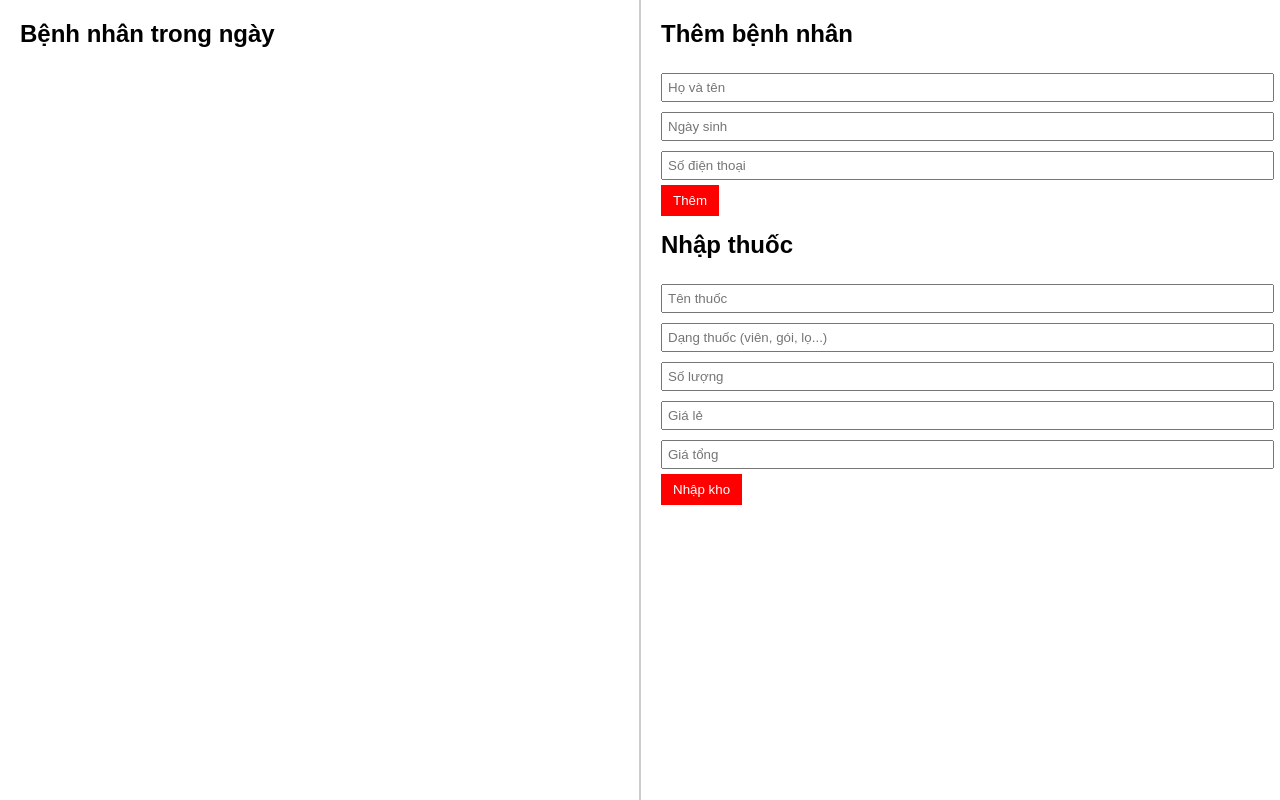
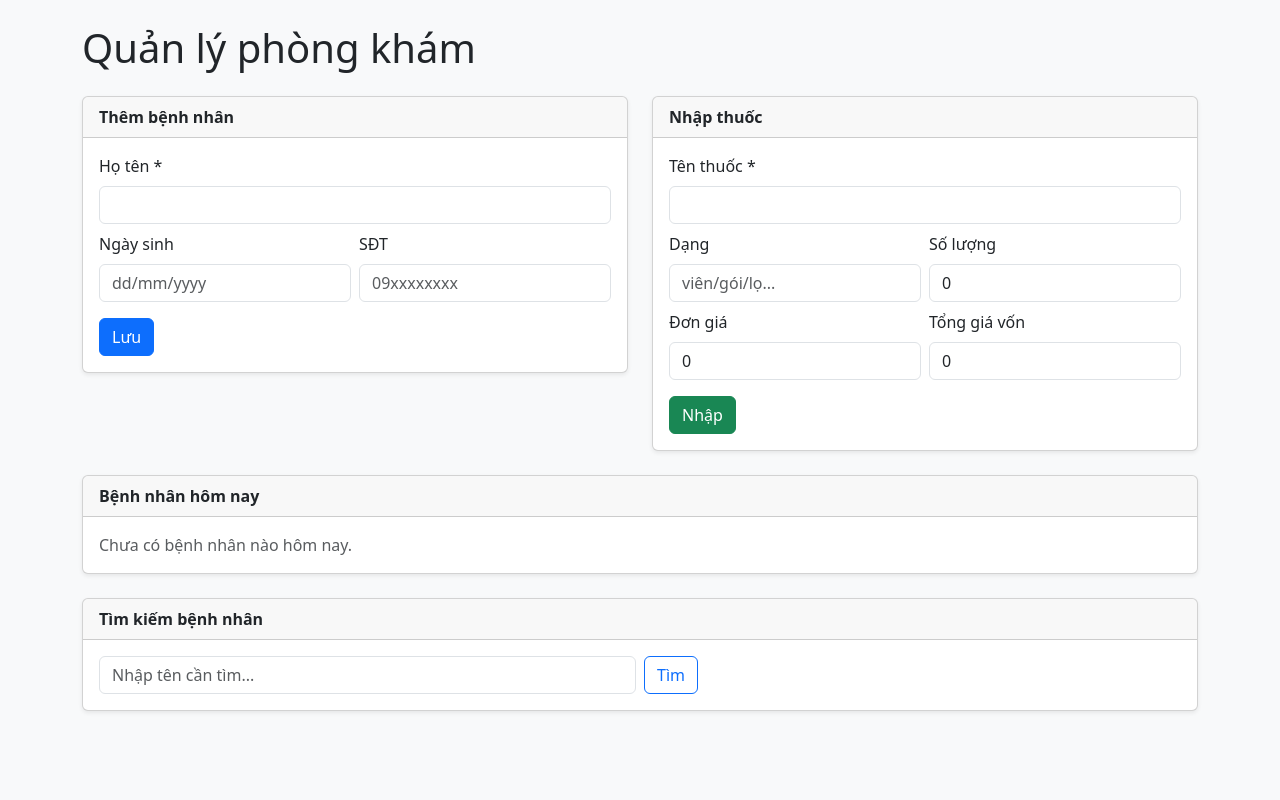
Before and after one commit to vanchuongminhthuan-maker/phongkhamchuong, a Flask app: page / in a window 1280 px wide. Run offline with Flask 3, Linux system fonts and the light colour scheme.

Commit message:
Update index.html

```diff
--- a/clinic_management_app/templates/index.html
+++ b/clinic_management_app/templates/index.html
@@ -1,46 +1,129 @@
 <!DOCTYPE html>
 <html lang="vi">
 <head>
-    <meta charset="UTF-8">
-    <title>Quản lý Phòng Khám</title>
-    <style>
-        body { font-family: Arial, sans-serif; display: flex; height: 100vh; margin: 0; }
-        .patients { width: 50%; padding: 20px; border-right: 2px solid #ccc; overflow-y: auto; }
-        .menu { width: 50%; padding: 20px; }
-        h2 { margin-top: 0; }
-        form { margin-bottom: 15px; }
-        input, select { margin: 5px 0; padding: 5px; width: 100%; }
-        button { padding: 8px 12px; background: red; color: white; border: none; cursor: pointer; }
-        button:hover { background: darkred; }
-    </style>
+  <meta charset="UTF-8" />
+  <meta name="viewport" content="width=device-width, initial-scale=1.0"/>
+  <title>Quản lý Phòng Khám</title>
+  <!-- Bootstrap CSS -->
+  <link href="https://cdn.jsdelivr.net/npm/bootstrap@5.3.3/dist/css/bootstrap.min.css" rel="stylesheet">
 </head>
-<body>
-    <div class="patients">
-        <h2>Bệnh nhân trong ngày</h2>
-        <ul>
-            {% for p in patients %}
-                <li>{{ p.name }} - {{ p.dob }} - {{ p.phone }}</li>
-            {% endfor %}
-        </ul>
+<body class="bg-light">
+  <div class="container py-4">
+    <h1 class="mb-4">Quản lý phòng khám</h1>
+
+    <div class="row g-4">
+      <!-- Thêm bệnh nhân -->
+      <div class="col-lg-6">
+        <div class="card shadow-sm">
+          <div class="card-header fw-semibold">Thêm bệnh nhân</div>
+          <div class="card-body">
+            <form action="/add_patient" method="POST" class="row g-2">
+              <div class="col-12">
+                <label class="form-label">Họ tên *</label>
+                <input name="name" class="form-control" required>
+              </div>
+              <div class="col-md-6">
+                <label class="form-label">Ngày sinh</label>
+                <input name="dob" class="form-control" placeholder="dd/mm/yyyy">
+              </div>
+              <div class="col-md-6">
+                <label class="form-label">SĐT</label>
+                <input name="phone" class="form-control" placeholder="09xxxxxxxx">
+              </div>
+              <div class="col-12">
+                <button class="btn btn-primary mt-2">Lưu</button>
+              </div>
+            </form>
+          </div>
+        </div>
+      </div>
+
+      <!-- Nhập thuốc -->
+      <div class="col-lg-6">
+        <div class="card shadow-sm">
+          <div class="card-header fw-semibold">Nhập thuốc</div>
+          <div class="card-body">
+            <form action="/add_medicine" method="POST" class="row g-2">
+              <div class="col-12">
+                <label class="form-label">Tên thuốc *</label>
+                <input name="name" class="form-control" required>
+              </div>
+              <div class="col-md-6">
+                <label class="form-label">Dạng</label>
+                <input name="form" class="form-control" placeholder="viên/gói/lọ...">
+              </div>
+              <div class="col-md-6">
+                <label class="form-label">Số lượng</label>
+                <input type="number" name="quantity" class="form-control" min="0" value="0">
+              </div>
+              <div class="col-md-6">
+                <label class="form-label">Đơn giá</label>
+                <input type="number" step="0.01" name="price" class="form-control" min="0" value="0">
+              </div>
+              <div class="col-md-6">
+                <label class="form-label">Tổng giá vốn</label>
+                <input type="number" step="0.01" name="total_cost" class="form-control" min="0" value="0">
+              </div>
+              <div class="col-12">
+                <button class="btn btn-success mt-2">Nhập</button>
+              </div>
+            </form>
+          </div>
+        </div>
+      </div>
     </div>
-    <div class="menu">
-        <h2>Thêm bệnh nhân</h2>
-        <form method="POST" action="/add_patient">
-            <input type="text" name="name" placeholder="Họ và tên" required>
-            <input type="text" name="dob" placeholder="Ngày sinh">
-            <input type="text" name="phone" placeholder="Số điện thoại">
-            <button type="submit">Thêm</button>
-        </form>
 
-        <h2>Nhập thuốc</h2>
-        <form method="POST" action="/add_medicine">
-            <input type="text" name="name" placeholder="Tên thuốc" required>
-            <input type="text" name="form" placeholder="Dạng thuốc (viên, gói, lọ...)">
-            <input type="number" name="quantity" placeholder="Số lượng" required>
-            <input type="number" step="0.01" name="price" placeholder="Giá lẻ" required>
-            <input type="number" step="0.01" name="total_cost" placeholder="Giá tổng" required>
-            <button type="submit">Nhập kho</button>
-        </form>
+    <!-- Bệnh nhân hôm nay -->
+    <div class="card shadow-sm mt-4">
+      <div class="card-header fw-semibold">Bệnh nhân hôm nay</div>
+      <div class="card-body">
+        {% if patients %}
+          <div class="table-responsive">
+            <table class="table table-striped align-middle">
+              <thead>
+                <tr>
+                  <th>#</th>
+                  <th>Họ tên</th>
+                  <th>Ngày sinh</th>
+                  <th>SĐT</th>
+                  <th>Thời gian tạo</th>
+                </tr>
+              </thead>
+              <tbody>
+                {% for p in patients %}
+                  <tr>
+                    <td>{{ p.id }}</td>
+                    <td>{{ p.name }}</td>
+                    <td>{{ p.dob or '-' }}</td>
+                    <td>{{ p.phone or '-' }}</td>
+                    <td>
+                      {% if p.created_at %}
+                        {{ (p.created_at).strftime('%Y-%m-%d %H:%M') }}
+                      {% else %}
+                        -
+                      {% endif %}
+                    </td>
+                  </tr>
+                {% endfor %}
+              </tbody>
+            </table>
+          </div>
+        {% else %}
+          <p class="text-muted mb-0">Chưa có bệnh nhân nào hôm nay.</p>
+        {% endif %}
+      </div>
     </div>
-</body>
-</html>
+
+    <!-- Tìm kiếm bệnh nhân -->
+    <div class="card shadow-sm mt-4">
+      <div class="card-header fw-semibold">Tìm kiếm bệnh nhân</div>
+      <div class="card-body">
+        <div class="row g-2">
+          <div class="col-md-6">
+            <input id="search" class="form-control" placeholder="Nhập tên cần tìm...">
+          </div>
+          <div class="col-md-6">
+            <button id="btnSearch" class="btn btn-outline-primary">Tìm</button>
+          </div>
+        </div>
+        <ul id="results" class="list-group
```
